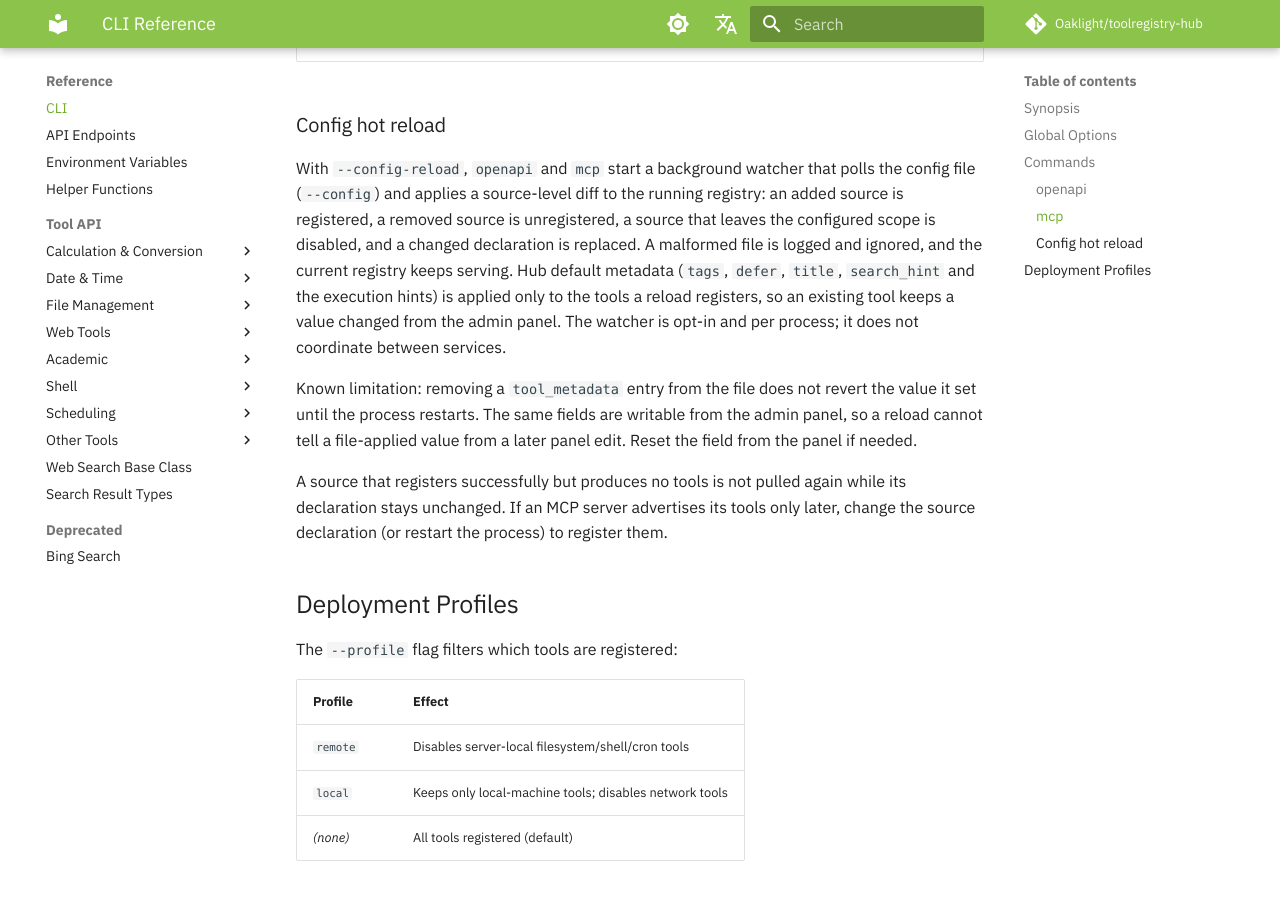
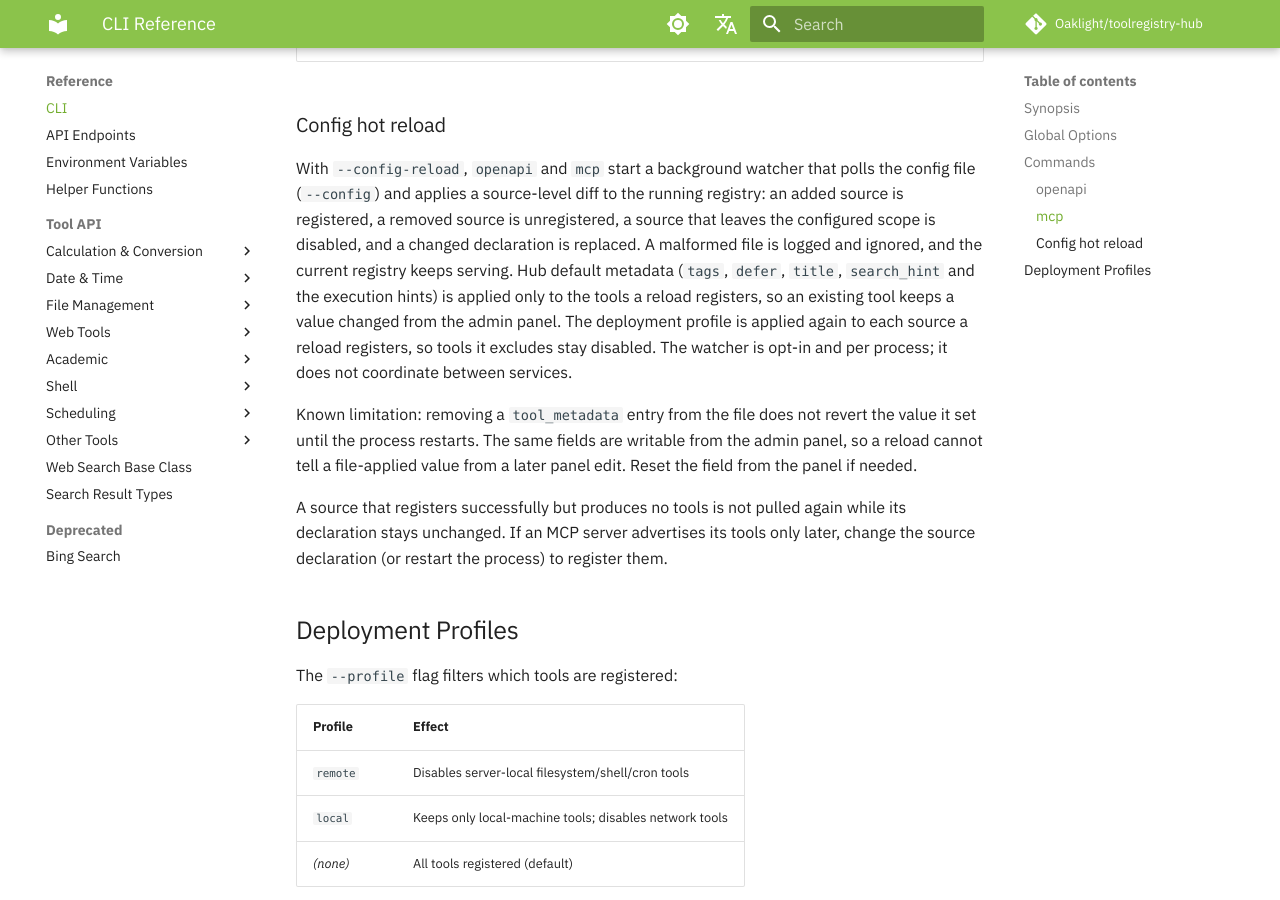
Before and after one commit to Oaklight/toolregistry-hub, an MkDocs documentation site: the page built from docs/reference/cli.md, in a window 1280 px wide and 900 px high, scrolled down 2316 px. Built offline with MkDocs 1.6.1 and Material for MkDocs 9.7.7, drawn with Linux system fonts in a browser that asks for light colours; some web fonts are replaced; comment, search, counter and statistics services are not loaded.

Commit message:
docs: note the profile filter on reload

```diff
--- a/docs/reference/cli.md
+++ b/docs/reference/cli.md
@@ -80,8 +80,9 @@ changed declaration is replaced. A malformed file is logged and ignored, and
 the current registry keeps serving. Hub default metadata (`tags`, `defer`,
 `title`, `search_hint` and the execution hints) is applied only to the tools a
 reload registers, so an existing tool keeps a value changed from the admin
-panel. The watcher is opt-in and per process; it does not coordinate between
-services.
+panel. The deployment profile is applied again to each source a reload
+registers, so tools it excludes stay disabled. The watcher is opt-in and per
+process; it does not coordinate between services.
 
 Known limitation: removing a `tool_metadata` entry from the file does not
 revert the value it set until the process restarts. The same fields are
```
